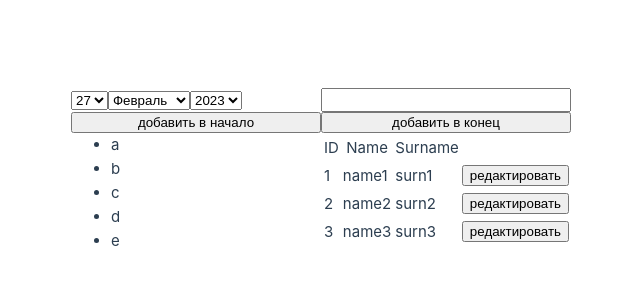
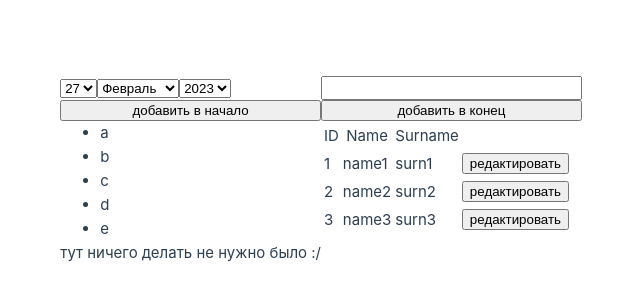
Before and after one commit to danilromas/Vue_DaRo, a Vue app: page / in a window 1280 px wide. Shown: the part 230-530 px from the top of the page, without its empty margins (319-959 px from the left). Built offline with nearby package versions, Linux system fonts and the light colour scheme.

Commit message:
57_компоненты

```diff
--- a/src/App.vue
+++ b/src/App.vue
@@ -148,6 +148,10 @@
       </tbody>
     </table>
   </div>
+  <div class="withMargin">
+        <p>тут ничего делать не нужно было :/ </p>
+
+    </div>
 </template>
 
 <style>
```
